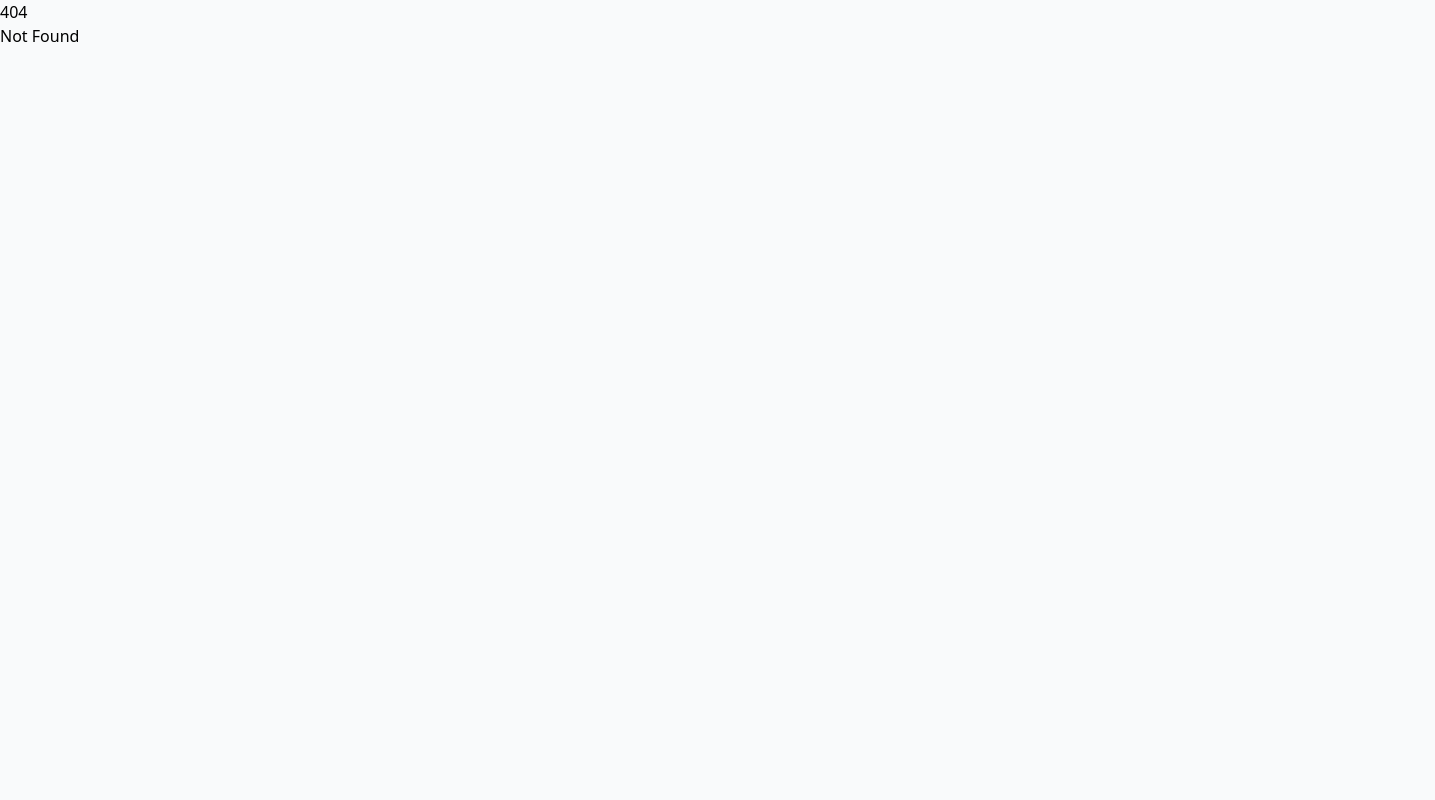
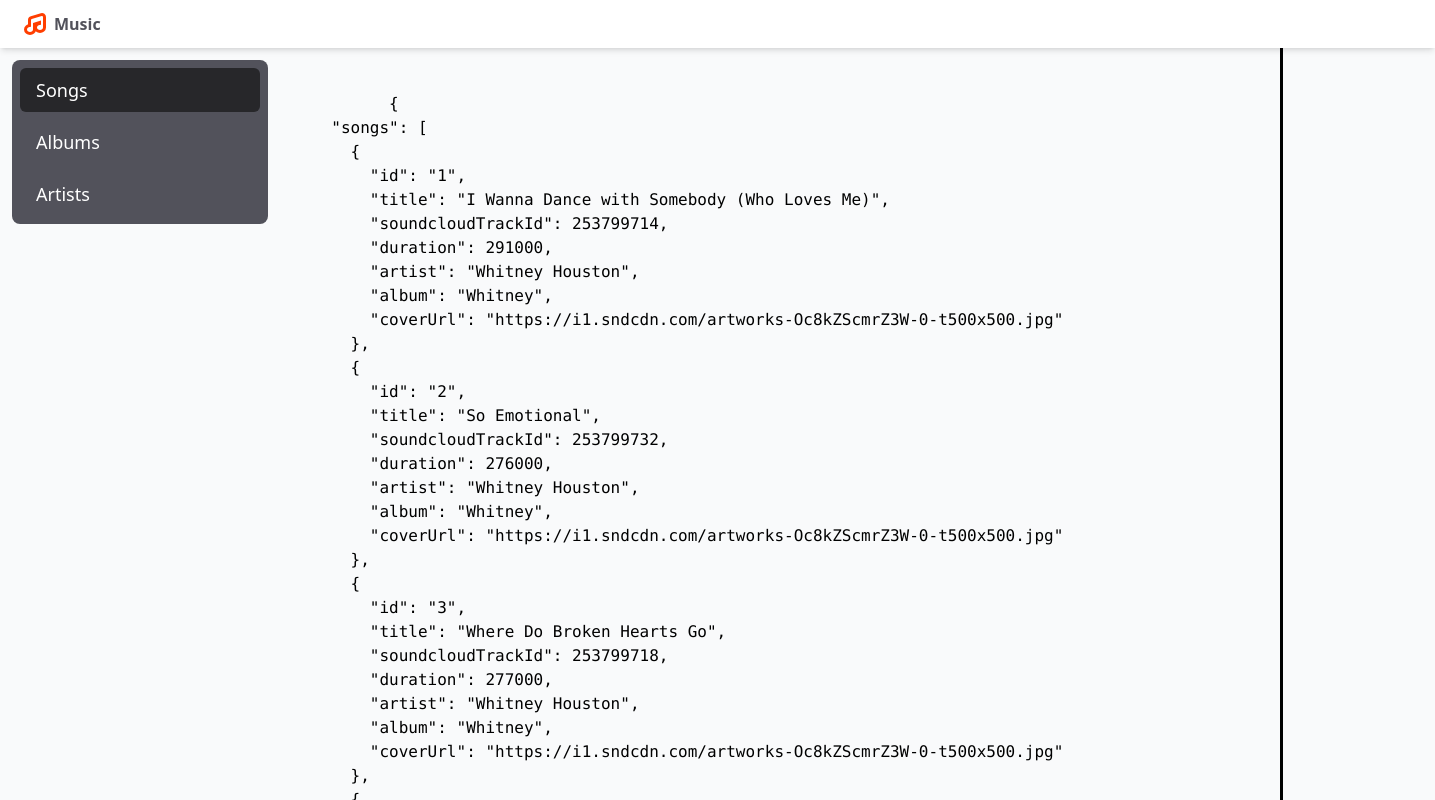
Before and after one commit to mainmatter/svelte-workshop-music-player, a SvelteKit app: page /library/songs in a window 1280 px wide. Before the commit this address had no page. Shown: the top 800 px of the page, 1435 px wide, since content can reach past the window. Built offline with nearby package versions, Linux system fonts and the light colour scheme.

Commit message:
Lection 3: Create Library route
- Redirect to songs
- Create library/songs route which renders all previously loaded data

```diff
--- /dev/null
+++ b/src/routes/(app)/library/+page.server.js
@@ -0,0 +1,6 @@
+import { redirect } from '@sveltejs/kit';
+
+/** @type {import('./$types').PageServerLoad} */
+export function load() {
+	throw redirect(307, '/library/songs');
+}
--- /dev/null
+++ b/src/routes/(app)/library/songs/+page.svelte
@@ -0,0 +1,10 @@
+<script>
+	/** @type {import('./$types').PageData} */
+	export let data;
+</script>
+
+<div class="page-content">
+	<pre>
+		{JSON.stringify(data, null, 2)}
+	</pre>
+</div>
```
